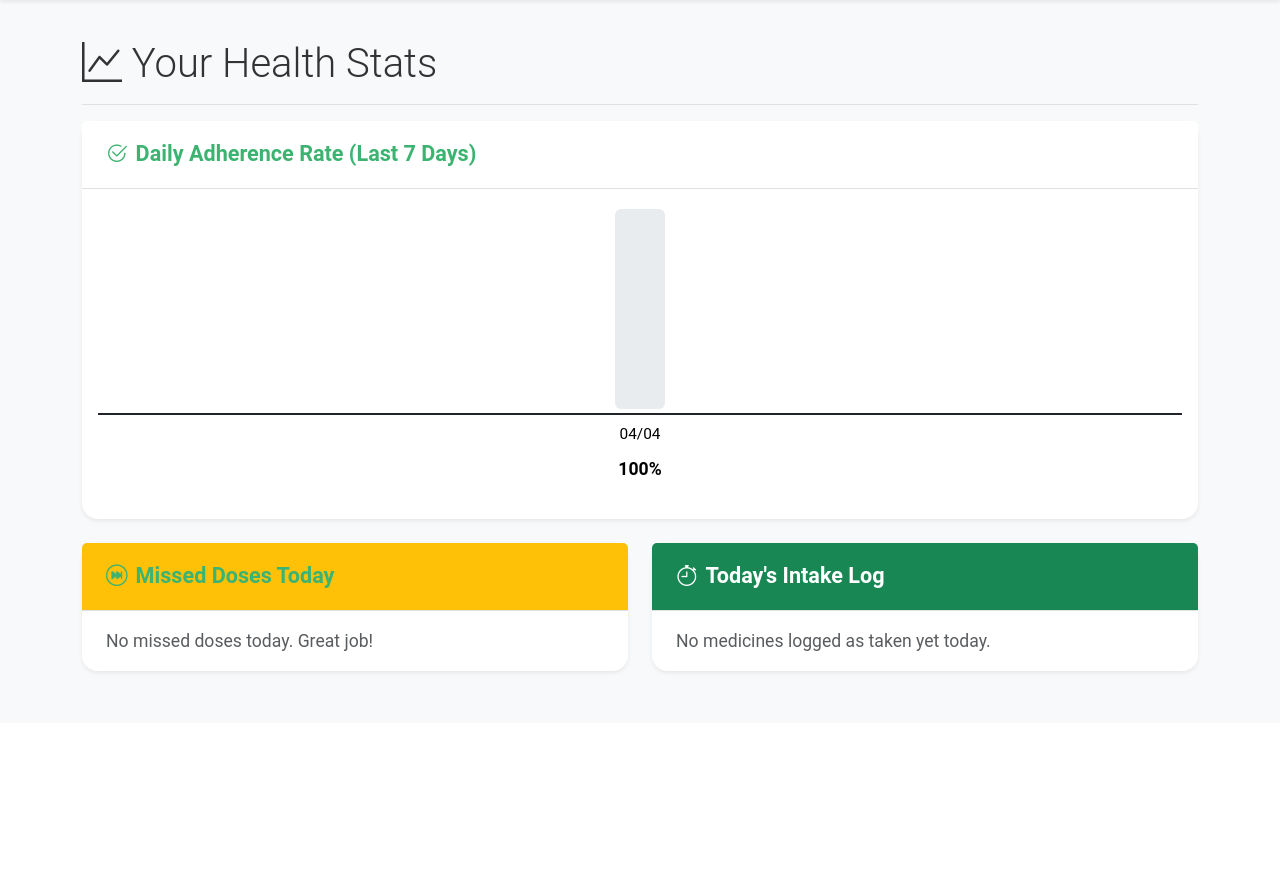
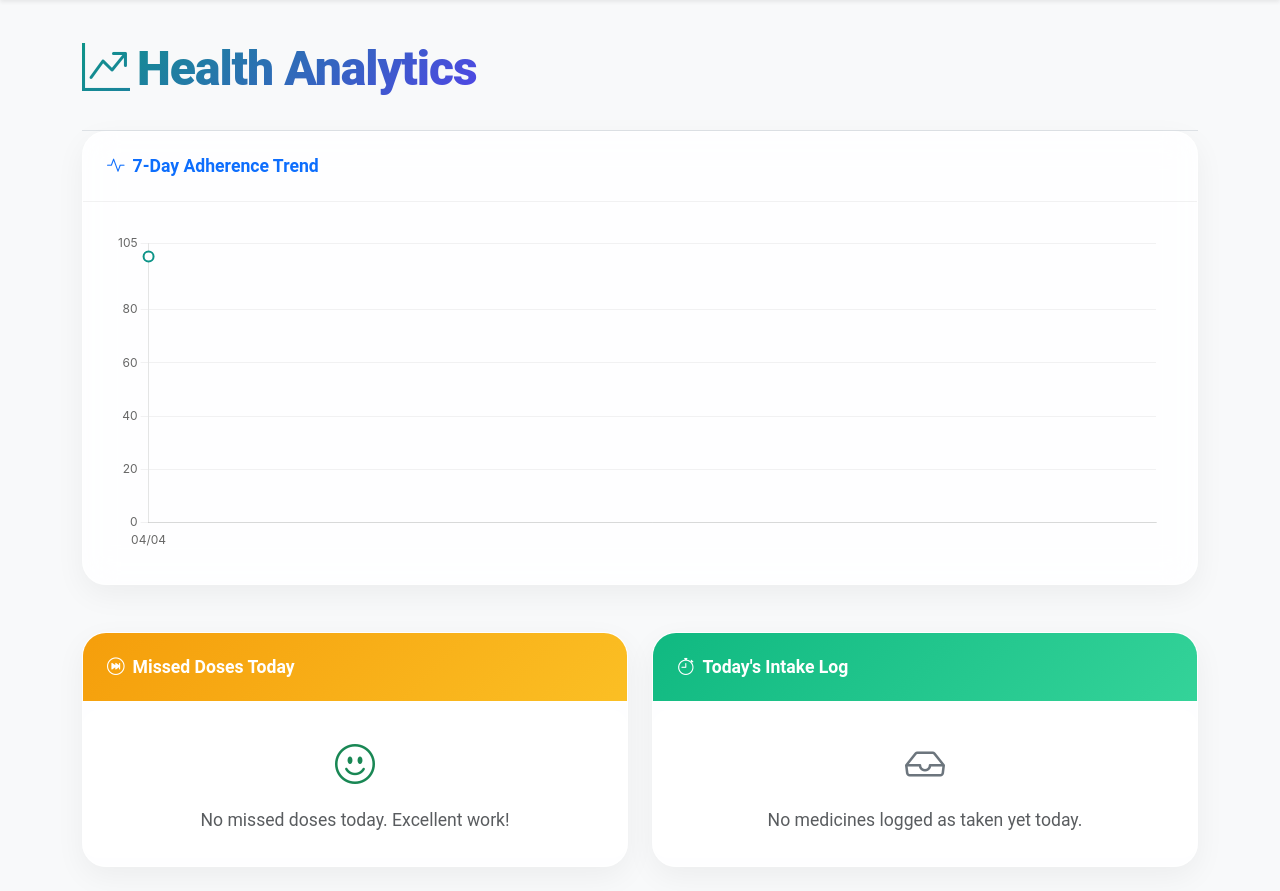
Before and after one commit to TeamO-6/MediMate, a Flask app: page /stats in a window 1280 px wide. Shown: the part 77-968 px from the top of the page. Before the commit the page ends 751 px from the top, so only its background shows below. Run offline with Flask 3, Linux system fonts and the light colour scheme; a user stored in the database is signed in; data comes from the database, SQL or seed files in the repository.

Commit message:
feat: complete stats page UI overhaul with Chart.js

```diff
--- a/templates/stats.html
+++ b/templates/stats.html
@@ -1,85 +1,251 @@
 {% extends "base.html" %}
 
 {% block content %}
-<div class="d-flex justify-content-between flex-wrap flex-md-nowrap align-items-center pt-3 pb-2 mb-3 border-bottom">
-    <h1 class="display-6"><i class="bi bi-graph-up"></i> Your Health Stats</h1>
+<style>
+    /* Stats Page Glassmorphism & Animations */
+    .stats-header {
+        background: linear-gradient(135deg, #0d9488, #4f46e5);
+        -webkit-background-clip: text;
+        -webkit-text-fill-color: transparent;
+        font-weight: 800;
+        letter-spacing: -1px;
+    }
+
+    .glass-card {
+        background: rgba(255, 255, 255, 0.85);
+        backdrop-filter: blur(16px);
+        -webkit-backdrop-filter: blur(16px);
+        border: 1px solid rgba(255, 255, 255, 0.4);
+        border-radius: 1.5rem;
+        box-shadow: 0 10px 30px rgba(0, 0, 0, 0.05);
+        transition: transform 0.3s ease, box-shadow 0.3s ease;
+        overflow: hidden;
+    }
+
+    .glass-card:hover {
+        transform: translateY(-5px);
+        box-shadow: 0 15px 40px rgba(0, 0, 0, 0.1);
+    }
+
+    .glass-header {
+        background: transparent;
+        border-bottom: 1px solid rgba(0,0,0,0.05);
+        padding: 1.25rem 1.5rem;
+        font-weight: 700;
+        font-size: 1.1rem;
+    }
+
+    .bg-gradient-warning {
+        background: linear-gradient(135deg, #f59e0b, #fbbf24);
+        color: white;
+    }
+    .bg-gradient-success {
+        background: linear-gradient(135deg, #10b981, #34d399);
+        color: white;
+    }
+
+    .chart-container {
+        position: relative;
+        height: 350px;
+        width: 100%;
+        padding: 1rem;
+    }
+
+    .animated-list-item {
+        transition: all 0.2s ease;
+        border-left: 3px solid transparent;
+    }
+    .animated-list-item:hover {
+        background-color: rgba(13, 148, 136, 0.05);
+        border-left: 3px solid #0d9488;
+        transform: translateX(4px);
+    }
+
+    /* Fade In Up Animation */
+    .fade-in-up {
+        animation: fadeInUp 0.6s ease-out forwards;
+        opacity: 0;
+        transform: translateY(20px);
+    }
+    .delay-1 { animation-delay: 0.1s; }
+    .delay-2 { animation-delay: 0.2s; }
+    .delay-3 { animation-delay: 0.3s; }
+
+    @keyframes fadeInUp {
+        to {
+            opacity: 1;
+            transform: translateY(0);
+        }
+    }
+</style>
+
+<div class="d-flex justify-content-between flex-wrap flex-md-nowrap align-items-center pt-3 pb-4 border-bottom fade-in-up">
+    <h1 class="display-5 stats-header"><i class="bi bi-graph-up-arrow me-2"></i>Health Analytics</h1>
 </div>
 
-<div class="card shadow-sm mb-4">
-    <div class="card-header">
-        <i class="bi bi-check2-circle me-2"></i>Daily Adherence Rate (Last 7 Days)
+<div class="card glass-card mb-5 fade-in-up delay-1">
+    <div class="glass-header text-primary">
+        <i class="bi bi-activity me-2"></i>7-Day Adherence Trend
     </div>
     <div class="card-body">
         {% if adherence_data %}
-            <div class="table-responsive">
-                <table class="table table-borderless table-sm text-center">
-                    <tbody>
-                        <tr>
-                        {% for entry in adherence_data|reverse %}
-                            <td style="vertical-align: bottom;">
-                                <div class="progress" style="height: 200px; width: 50px; margin: auto;" role="progressbar">
-                                    <div class="progress-bar" style="height: {{ entry.percentage }}%;">
-                                        <span class="visually-hidden">{{ entry.percentage }}%</span>
-                                    </div>
-                                </div>
-                            </td>
-                        {% endfor %}
-                        </tr>
-                        <tr class="table-group-divider">
-                        {% for entry in adherence_data|reverse %}
-                            <th scope="col" class="fw-normal">
-                                <small>{{ entry.date.split('-')[2] }}/{{ entry.date.split('-')[1] }}</small>
-                            </th>
-                        {% endfor %}
-                        </tr>
-                        <tr>
-                        {% for entry in adherence_data|reverse %}
-                            <th scope="col">{{ entry.percentage }}%</th>
-                        {% endfor %}
-                        </tr>
-                    </tbody>
-                </table>
+            <div class="chart-container">
+                <canvas id="adherenceChart"></canvas>
             </div>
         {% else %}
-            <p class="text-muted text-center">Not enough data to display adherence stats. Start logging your medicine intake!</p>
+            <div class="text-center py-5">
+                <i class="bi bi-bar-chart text-muted" style="font-size: 3rem;"></i>
+                <p class="text-muted mt-3 fs-5">Not enough data to display adherence stats. Start logging your medicine intake!</p>
+            </div>
         {% endif %}
     </div>
 </div>
 
-<div class="row">
-    <div class="col-md-6 mb-4">
-        <div class="card shadow-sm h-100">
-            <div class="card-header bg-warning">
+<div class="row g-4">
+    <div class="col-md-6 fade-in-up delay-2">
+        <div class="card glass-card h-100">
+            <div class="glass-header bg-gradient-warning border-0">
                 <i class="bi bi-skip-forward-circle me-2"></i>Missed Doses Today
             </div>
-            <ul class="list-group list-group-flush">
+            <ul class="list-group list-group-flush pt-2 pb-2">
                 {% for dose in missed_doses %}
-                    <li class="list-group-item d-flex justify-content-between">
-                        {{ dose.name }}
-                        <span class="badge bg-secondary">{{ dose.time | time_indian }}</span>
+                    <li class="list-group-item d-flex justify-content-between align-items-center border-0 animated-list-item">
+                        <span class="fw-bold">{{ dose.name }}</span>
+                        <span class="badge bg-danger rounded-pill shadow-sm px-3 py-2">{{ dose.time | time_indian }}</span>
                     </li>
                 {% else %}
-                    <li class="list-group-item text-muted">No missed doses today. Great job!</li>
-                {% endfor %} {# <-- FIX #1: Was {% endif %} #}
+                    <li class="list-group-item text-center text-muted border-0 py-4">
+                        <i class="bi bi-emoji-smile fs-1 text-success d-block mb-2"></i>
+                        No missed doses today. Excellent work!
+                    </li>
+                {% endfor %}
             </ul>
         </div>
     </div>
-    <div class="col-md-6 mb-4">
-        <div class="card shadow-sm h-100">
-            <div class="card-header bg-success text-white">
+    <div class="col-md-6 fade-in-up delay-3">
+        <div class="card glass-card h-100">
+            <div class="glass-header bg-gradient-success border-0">
                 <i class="bi bi-stopwatch me-2"></i>Today's Intake Log
             </div>
-            <ul class="list-group list-group-flush">
+            <ul class="list-group list-group-flush pt-2 pb-2">
                 {% for log in intake_log %}
-                    <li class="list-group-item d-flex justify-content-between">
-                        {{ log.name }}
-                        <span class="badge bg-secondary">{{ log.taken_at | datetime_indian }}</span>
+                    <li class="list-group-item d-flex justify-content-between align-items-center border-0 animated-list-item">
+                        <span class="fw-bold">{{ log.name }}</span>
+                        <span class="badge bg-light text-dark border rounded-pill shadow-sm px-3 py-2">
+                            <i class="bi bi-clock me-1"></i>{{ log.taken_at | datetime_indian }}
+                        </span>
                     </li>
                 {% else %}
-                    <li class="list-group-item text-muted">No medicines logged as taken yet today.</li>
+                    <li class="list-group-item text-center text-muted border-0 py-4">
+                        <i class="bi bi-inbox fs-1 text-secondary d-block mb-2"></i>
+                        No medicines logged as taken yet today.
+                    </li>
                 {% endfor %}
             </ul>
         </div>
     </div>
 </div>
+
+{% if adherence_data %}
+<!-- Chart.js CDN -->
+<script src="https://cdn.jsdelivr.net/npm/chart.js"></script>
+
+<script>
+document.addEventListener("DOMContentLoaded", function() {
+    // Extract data from Jinja (reversing so oldest is left, newest is right)
+    const rawData = [
+        {% for entry in adherence_data|reverse %}
+            { date: '{{ entry.date }}', percentage: {{ entry.percentage }} },
+        {% endfor %}
+    ];
+
+    const labels = rawData.map(d => {
+        // Format YYYY-MM-DD to DD/MM
+        const parts = d.date.split('-');
+        return `${parts[2]}/${parts[1]}`;
+    });
+    const dataPoints = rawData.map(d => d.percentage);
+
+    const ctx = document.getElementById('adherenceChart').getContext('2d');
+
+    // Create gradient fill for the area chart
+    let gradient = ctx.createLinearGradient(0, 0, 0, 400);
+    gradient.addColorStop(0, 'rgba(13, 148, 136, 0.5)'); // Teal
+    gradient.addColorStop(1, 'rgba(13, 148, 136, 0.0)');
+
+    new Chart(ctx, {
+        type: 'line',
+        data: {
+            labels: labels,
+            datasets: [{
+                label: 'Adherence Score (%)',
+                data: dataPoints,
+                borderColor: '#0d9488',
+                backgroundColor: gradient,
+                borderWidth: 3,
+                pointBackgroundColor: '#ffffff',
+                pointBorderColor: '#0d9488',
+                pointBorderWidth: 2,
+                pointRadius: 5,
+                pointHoverRadius: 7,
+                fill: true,
+                tension: 0.4 // Smooth bezier curves
+            }]
+        },
+        options: {
+            responsive: true,
+            maintainAspectRatio: false,
+            plugins: {
+                legend: {
+                    display: false
+                },
+                tooltip: {
+                    backgroundColor: 'rgba(30, 41, 59, 0.9)',
+                    titleFont: { size: 14, family: "'Inter', sans-serif" },
+                    bodyFont: { size: 14, family: "'Inter', sans-serif" },
+                    padding: 12,
+                    cornerRadius: 8,
+                    displayColors: false,
+                    callbacks: {
+                        label: function(context) {
+                            return `Score: ${context.parsed.y}%`;
+                        }
+                    }
+                }
+            },
+            scales: {
+                y: {
+                    beginAtZero: true,
+                    max: 105, // Slightly above 100 for padding
+                    grid: {
+                        color: 'rgba(0, 0, 0, 0.05)',
+                        drawBorder: false
+                    },
+                    ticks: {
+                        stepSize: 20,
+                        font: { family: "'Inter', sans-serif" }
+                    }
+                },
+                x: {
+                    grid: {
+                        display: false,
+                        drawBorder: false
+                    },
+                    ticks: {
+                        font: { family: "'Inter', sans-serif" }
+                    }
+                }
+            },
+            animation: {
+                y: {
+                    duration: 2000,
+                    easing: 'easeOutQuart'
+                }
+            }
+        }
+    });
+});
+</script>
+{% endif %}
+
 {% endblock %}
```
